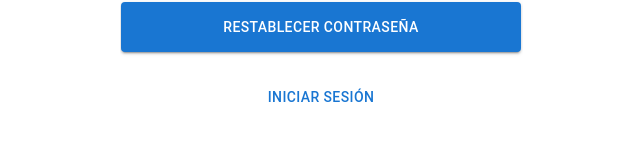
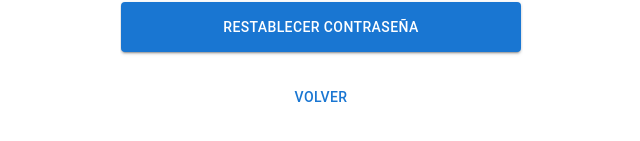
Before and after one commit to AgrimarketUN/AgrimarketFront, a React (Vite) app: page /forgotPassword in a window 1280 px wide. Shown: the part 363-504 px from the top of the page, without its empty margins (319-959 px from the left). Built offline with nearby package versions, Linux system fonts and the light colour scheme.

Commit message:
small change

```diff
--- a/src/pages/ForgotPassword/ForgotPassword.tsx
+++ b/src/pages/ForgotPassword/ForgotPassword.tsx
@@ -21,6 +21,8 @@ const ForgotPasswordPage: React.FC<ForgotPasswordProps> = () => {
     email: "",
   });
 
+  const [showMessage, setShowMessage] = useState(false); // Nuevo estado para mostrar mensaje
+
   const handleChange = (event: React.ChangeEvent<HTMLInputElement>) => {
     const { name, value } = event.target;
     setFormValues((prevState) => ({
@@ -38,7 +40,7 @@ const ForgotPasswordPage: React.FC<ForgotPasswordProps> = () => {
         const fetchResetPassword = async () => {
           const response = await post("password/reset", values);
           console.log(response);
-          navigate("login");
+          setShowMessage(true); // Actualizar estado para mostrar mensaje
         };
 
         fetchResetPassword();
@@ -77,8 +79,11 @@ const ForgotPasswordPage: React.FC<ForgotPasswordProps> = () => {
         <StyledButton variant="contained" type="submit" name="reset">
           Restablecer contraseña
         </StyledButton>
+        {showMessage && ( // Mostrar mensaje cuando showMessage es verdadero
+          <p>Se ha enviado un correo electrónico de restablecimiento de contraseña.</p>
+        )}
         <StyledTextButton onClick={() => navigate("/?mtail=${formValues.email}")}>
-          Iniciar sesión
+          Volver
         </StyledTextButton>
       </FormWrapper>
     </HomeGrid>
```
